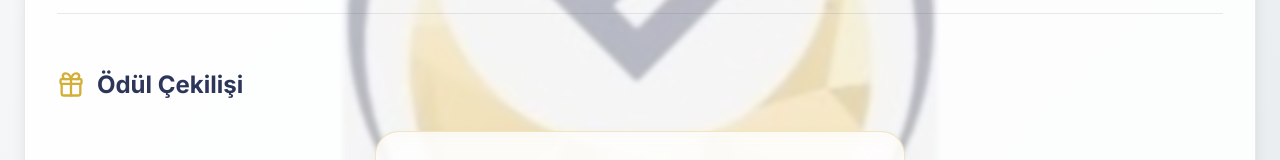
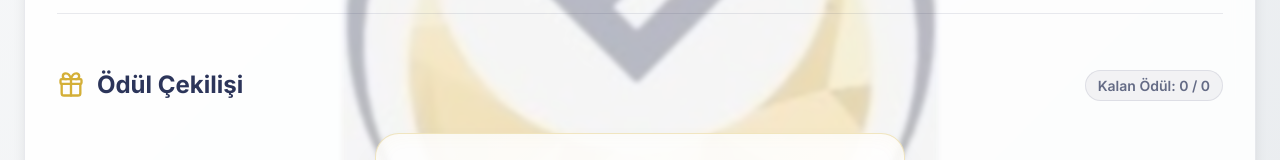
Before and after one commit to salihgundogan/cekilis-app, a React (Vite) app: page / in a window 1280 px wide. Shown: the part 454-614 px from the top of the page. Built offline with nearby package versions, Linux system fonts and the light colour scheme.

Commit message:
Restore remaining prize count badge

```diff
--- a/src/components/PrizeDraw.jsx
+++ b/src/components/PrizeDraw.jsx
@@ -39,6 +39,9 @@ export default function PrizeDraw({
           <Gift size={28} color="#D4AF37" />
           Ödül Çekilişi
         </h2>
+        <div className="stats-badge">
+          Kalan Ödül: {pool.length} / {originalPool.length}
+        </div>
       </div>
 
       <div className="draw-area">
```
